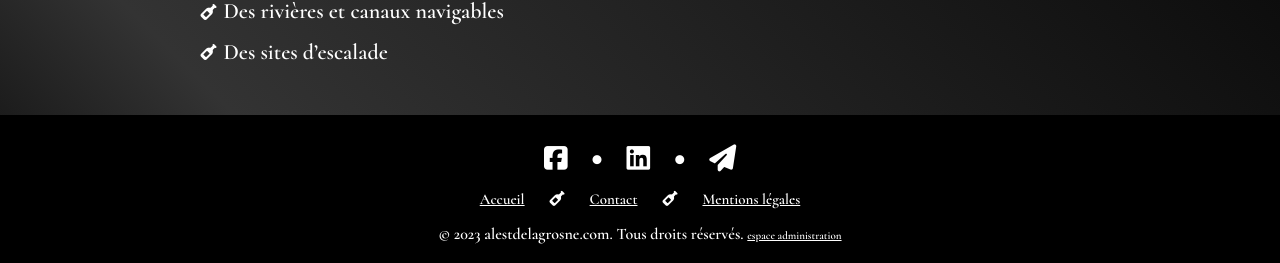
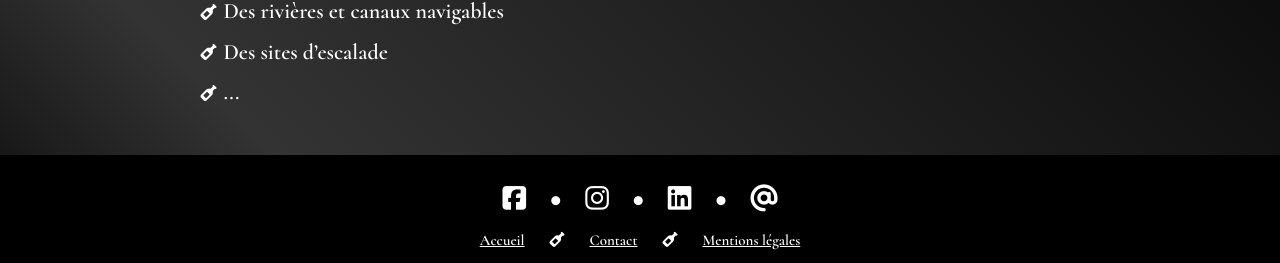
Before and after one commit to EryanGauvrit/alestdelagrosne, a React (Create React App) app: page / in a window 1280 px wide. Shown: the part 1200-1463 px from the top of the page. Built offline with nearby package versions, Linux system fonts and the light colour scheme; no server answers; a web font is replaced by a local one.

Commit message:
FIX - details & spelling mistakes

```diff
--- a/src/components/DetailsPrices/index.jsx
+++ b/src/components/DetailsPrices/index.jsx
@@ -66,7 +66,7 @@ function DetailsPrices({ price, capacity }) {
                 </table>
             </div>
             <p className="table-quote">* Le gîte est loué pour une capacité de base de {capacity} personnes.</p>
-            <p className="table-quote">** Pour toute personne supplémentaire : 10€/nuits</p>
+            <p className="table-quote">** Pour toute personne supplémentaire : 15€/nuits</p>
             <p className="table-quote">*** Taxe de séjour incluse.</p>
             <ul>
                 <li>{icon} Haute saison : de juillet à aout</li>
--- a/src/components/Footer/index.jsx
+++ b/src/components/Footer/index.jsx
@@ -11,9 +11,11 @@ function Footer({ currentPage }) {
             <ul className="socialLink-list">
                 <li className="link-icon"><a href="https://www.facebook.com/profile.php?id=100092562339758" target="_blank" rel='noreferrer'><i className="fa-brands fa-square-facebook"></i></a></li>
                 <li><i className="fa-solid fa-circle"></i></li>
+                <li className="link-icon"><a href="#" target="_blank" rel='noreferrer'><i className="fa-brands fa-instagram"></i></a></li>
+                <li><i className="fa-solid fa-circle"></i></li>
                 <li className="link-icon"><a href="#"><i className="fa-brands fa-linkedin"></i></a></li>
                 <li><i className="fa-solid fa-circle"></i></li>
-                <li className="link-icon"><a href="mailto:alestdelagrosne@gmail.com"><i className="fa-solid fa-paper-plane"></i></a></li>
+                <li className="link-icon"><a href="mailto:alestdelagrosne@gmail.com"><i className="fa-solid fa-at"></i></a></li>
             </ul>
             <ul className="link-list">
                 <li><Link to={'/'} onClick={"#backTop-anchor"}>Accueil</Link></li>
--- a/src/components/FullScreenGallery/index.jsx
+++ b/src/components/FullScreenGallery/index.jsx
@@ -13,32 +13,10 @@ function FullScreenGallery({ locationsDatas, picturesDatas, isHomePage }) {
     const [picturesPhone, setPicturesPhone] = useState([]);
     const [pictureArray, setPictureArray] = useState([]);
 
-    // console.log("gallery : ", picturesDatas);
     useEffect(() => {
         setPicturesDesktop(picturesDatas[0].pictures);
         setPicturesPhone(picturesDatas[1].pictures);
         setPictureArray(choosePicture(picturesDesktop, picturesPhone))
-        // const handleScroll = (event) => {
-        //     const delta = event.deltaY;
-        //     const windowHeight = window.innerHeight;
-        //     const scrollStep = windowHeight * 1.2;
-        //     const documentHeight = document.documentElement.scrollHeight;
-
-        //     if (delta > 0 && window.innerHeight + window.scrollY >= documentHeight - scrollStep) {
-        //         // Faire défiler vers le bas de 100vh
-        //         window.scrollTo({ top: windowHeight, behavior: 'smooth' });
-        //         event.preventDefault(); // Empêche le défilement par défaut de la page
-        //     } else if (delta < 0 && window.scrollY <= scrollStep) {
-        //         window.scrollTo({ top: -windowHeight, behavior: 'smooth' });
-        //         event.preventDefault();
-        //     }
-        // };
-
-        // window.addEventListener('wheel', handleScroll, { passive: false });
-
-        // return () => {
-        //     window.removeEventListener('wheel', handleScroll);
-        // };
     }, [picturesDatas, picturesDesktop, picturesPhone]);
 
     return (
@@ -62,12 +40,10 @@ function FullScreenGallery({ locationsDatas, picturesDatas, isHomePage }) {
                 </article>
                 {
                     isHomePage && (
-                        <React.Fragment>
-                            <div className="title-home">
-                                <h3>Idéalement situés entre la côte <strong>chalonnaise</strong> et la côte <strong>mâconnaise</strong> ...</h3>
-                                <ButtonScrollBottom />
-                            </div>
-                        </React.Fragment>
+                        <div className="title-home">
+                            <h3>Idéalement situés entre la côte <strong>chalonnaise</strong> et la côte <strong>mâconnaise</strong> ...</h3>
+                            <ButtonScrollBottom />
+                        </div>
                     )
                 }
             </div>
--- a/src/components/LocationComp/SpecificityBloc.jsx
+++ b/src/components/LocationComp/SpecificityBloc.jsx
@@ -23,7 +23,7 @@ function SpecificityBloc({ capacity, equipment, services }) {
                 <h3>Capacité d'accueil :</h3>
                 <div>
                     <ul>
-                        <h4>{iconList} Capacité maximale :</h4>
+                        <h4>{iconList} Capacité idéale :</h4>
                         <p style={{ textAlign: 'end' }}>{capacity.maxCapacity} personnes</p>
                     </ul>
                     <ul>
--- a/src/components/NextEvent/index.jsx
+++ b/src/components/NextEvent/index.jsx
@@ -32,7 +32,7 @@ function NextEvent({ eventsDatas }) {
                     </a>
                     <ButtonLink
                         link="/hobbies"
-                        content="Et bien plus encore !"
+                        content="Loisir"
                         borderColor='$color-two'
                         color='$color-two'
                     />
--- a/src/pages/Home/index.jsx
+++ b/src/pages/Home/index.jsx
@@ -20,7 +20,7 @@ function Home({ locationsDatas, picturesDatas, eventsDatas }) {
                     <article>
                         <h3>À quoi s'attendre ?</h3>
                         <p>Venez séjourner dans nos <strong>gîtes en Saône et Loire</strong> au cœur des grands crus bourguignons,
-                            sur les commune de <strong>La Chapelle-de-Bragny</strong> et de <strong>Messey-sur-Grosne</strong>.</p>
+                            sur les communes de <strong>La Chapelle-de-Bragny</strong> et de <strong>Messey-sur-Grosne</strong>.</p>
                     </article>
                     <article>
                         <h3>Notre région vous propose :</h3>
@@ -55,6 +55,11 @@ function Home({ locationsDatas, picturesDatas, eventsDatas }) {
                                 <p>Des sites d’escalade</p>
 
                             </li>
+                            <li>
+                                {iconList}
+                                <p>...</p>
+
+                            </li>
                         </ul>
                     </article>
                     <NextEvent eventsDatas={eventsDatas} />
```
